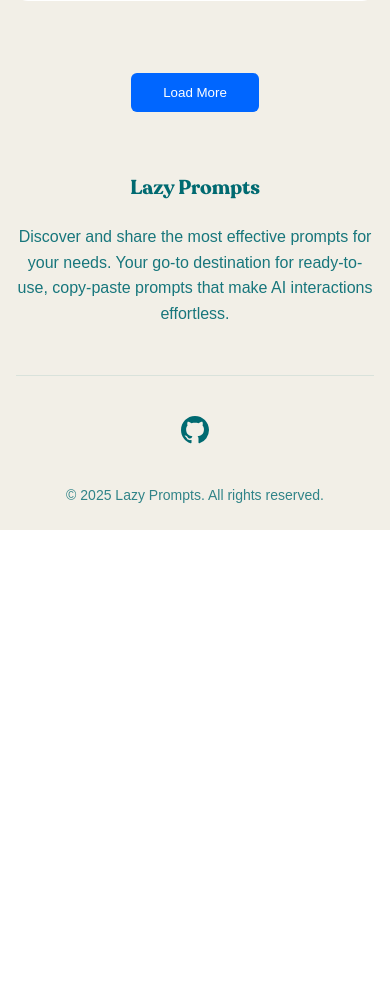
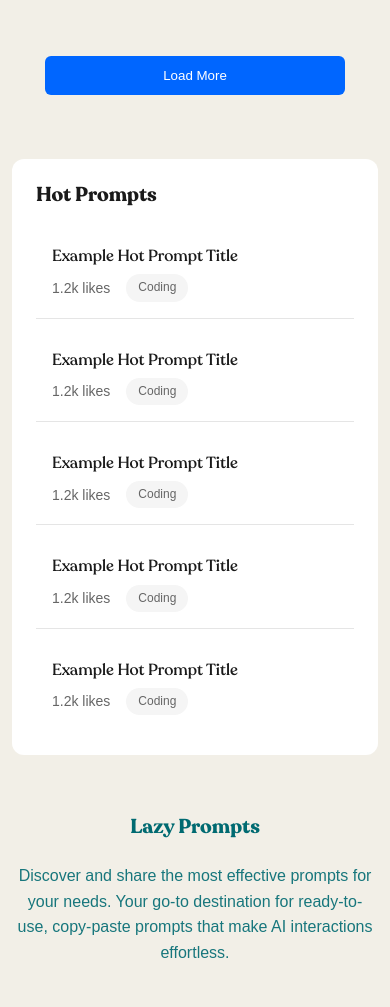
Before and after one commit to codinSamueldev/lazy-prompts, a Django app: template lazy_prompts/feed/templates/home.html in a window 390 px wide. Shown: the part 1540-2547 px from the top of the page. Before the commit the page ends 2070 px from the top, so only its background shows below. Run offline with Django 5.2, Linux system fonts and the light colour scheme; the template is opened without the code that fills it, so the values that code supplies are empty.

Commit message:
Enhance home page with responsive hot prompts section
- Updated home.html to include a mobile-friendly hot prompts section, improving accessibility and user experience on smaller screens.
- Added corresponding CSS styles in feed.css to manage visibility and layout for desktop and mobile views, ensuring a seamless transition between devices.
- Implemented loading animation for the "Load More" button to enhance interactivity and feedback during data fetching.

```diff
--- a/lazy_prompts/feed/templates/home.html
+++ b/lazy_prompts/feed/templates/home.html
@@ -9,8 +9,8 @@
 
 {% block content %}
 <div class="home-container">
-    <!-- Left Sidebar - Hot Prompts -->
-    <aside class="hot-prompts-sidebar">
+    <!-- Left Sidebar - Hot Prompts (Desktop) -->
+    <aside class="hot-prompts-sidebar desktop-hot-prompts">
         <div class="section-header">
             <h2>Hot Prompts</h2>
         </div>
@@ -86,6 +86,25 @@
         <div class="load-more-container">
             <button class="load-more-btn">Load More</button>
         </div>
+
+        <!-- Hot Prompts Section (Mobile) -->
+        <section class="mobile-hot-prompts">
+            <div class="section-header">
+                <h2>Hot Prompts</h2>
+            </div>
+            <div class="hot-prompts-list">
+                <!-- Placeholder for hot prompts -->
+                {% for i in "12345"|make_list %}
+                <div class="hot-prompt-card">
+                    <h3 class="hot-prompt-title">Example Hot Prompt Title</h3>
+                    <div class="hot-prompt-meta">
+                        <span class="likes-count">1.2k likes</span>
+                        <span class="topic-tag">Coding</span>
+                    </div>
+                </div>
+                {% endfor %}
+            </div>
+        </section>
     </main>
 
     <!-- Right Sidebar - Topics -->
--- a/lazy_prompts/static/css/feed.css
+++ b/lazy_prompts/static/css/feed.css
@@ -285,10 +285,57 @@
     color: white;
 }
 
+/* Hot Prompts Section */
+.desktop-hot-prompts {
+    display: block;
+}
+
+.mobile-hot-prompts {
+    display: none;
+    background: var(--surface-color);
+    border-radius: 12px;
+    padding: 1.5rem;
+    margin-top: 2rem;
+}
+
+.mobile-hot-prompts .section-header {
+    margin-bottom: 1.5rem;
+}
+
+.mobile-hot-prompts .hot-prompts-list {
+    display: flex;
+    flex-direction: column;
+    gap: 1rem;
+}
+
+/* Load More Button States */
+.load-more-btn.loading {
+    position: relative;
+    color: transparent;
+}
+
+.load-more-btn.loading::after {
+    content: "";
+    position: absolute;
+    left: 50%;
+    top: 50%;
+    width: 20px;
+    height: 20px;
+    border: 2px solid var(--surface-color);
+    border-radius: 50%;
+    border-top-color: transparent;
+    animation: spin 0.8s linear infinite;
+}
+
+@keyframes spin {
+    to { transform: translate(-50%, -50%) rotate(360deg); }
+}
+
 /* Responsive Design */
 @media (max-width: 1024px) {
     .home-container {
         grid-template-columns: 300px 1fr;
+        gap: 1.5rem;
     }
 
     .topics-sidebar {
@@ -299,23 +346,53 @@
 @media (max-width: 640px) {
     .home-container {
         grid-template-columns: 1fr;
-        padding: 1rem;
+        padding: 0.75rem;
         gap: 1rem;
     }
 
-    .hot-prompts-sidebar {
+    .desktop-hot-prompts {
         display: none;
+    }
+
+    .mobile-hot-prompts {
+        display: block;
     }
 
     .prompt-card {
         padding: 1rem;
+        margin-bottom: 0.75rem;
     }
 
     .sort-options {
-        justify-content: center;
+        justify-content: space-between;
+        padding: 0 0.5rem;
+    }
+
+    .sort-btn {
+        flex: 1;
+        text-align: center;
+        font-size: 0.875rem;
     }
 
     .prompt-meta {
         flex-wrap: wrap;
+        gap: 0.75rem;
+    }
+
+    .feed-controls {
+        margin: -0.75rem -0.75rem 0;
+        border-radius: 0;
+        position: sticky;
+        top: var(--navbar-height);
+    }
+
+    .load-more-container {
+        margin-top: 1.5rem;
+        margin-bottom: 0.5rem;
+    }
+
+    .load-more-btn {
+        width: 100%;
+        max-width: 300px;
     }
 }
```
